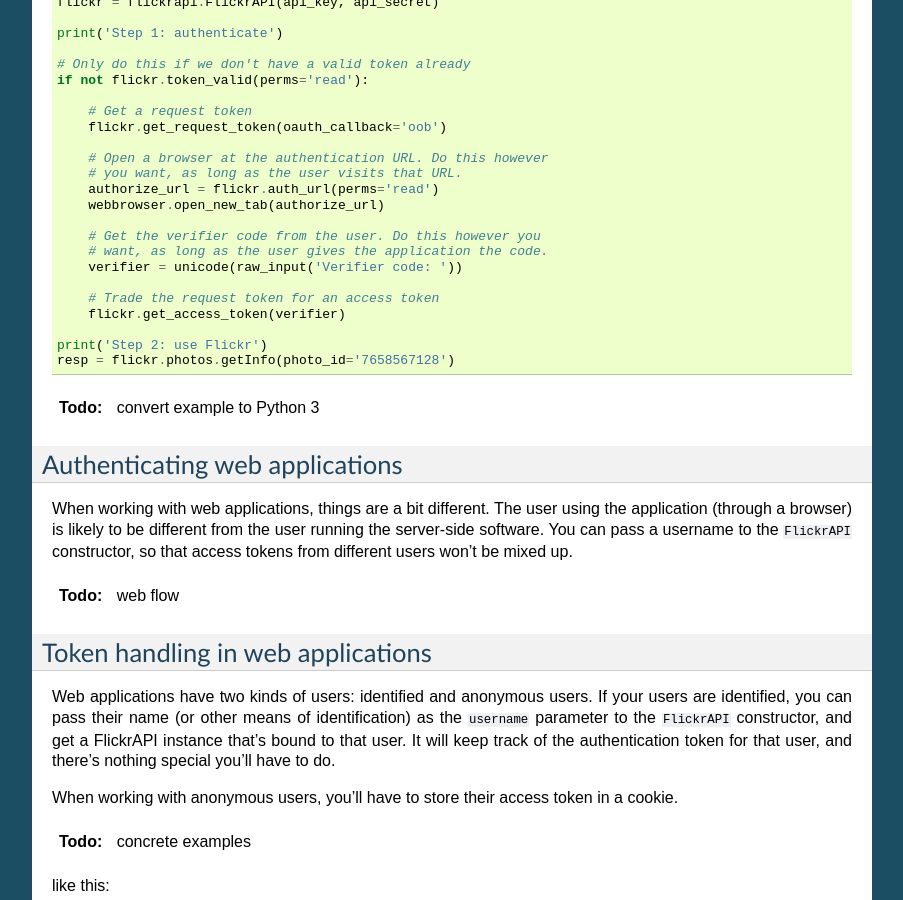
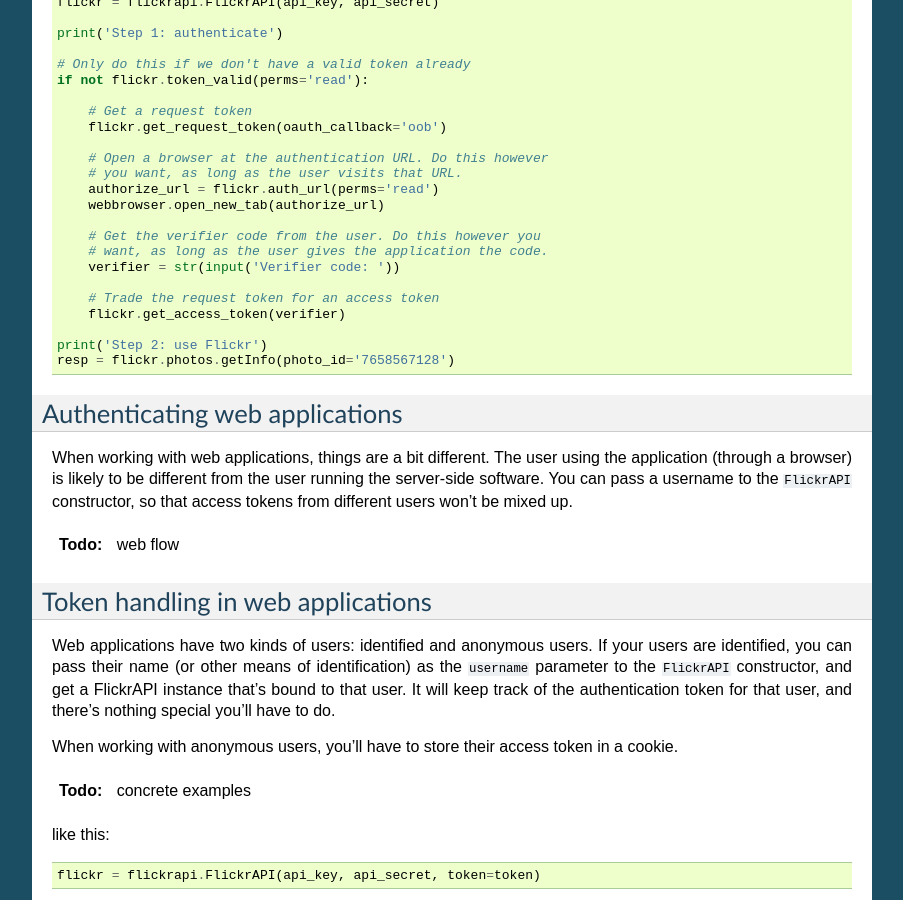
Before and after one commit to sybrenstuvel/flickrapi, a Sphinx documentation site: the page built from doc/3-auth.rst, in a window 1280 px wide and 900 px high, scrolled down 1707 px. Shown: the whole window, without its empty margins (198-1101 px from the left). Built offline with Sphinx 7.4.7, drawn with Linux system fonts in a browser that asks for light colours.

Commit message:
Port authentication example code to Python 3

```diff
--- a/doc/3-auth.rst
+++ b/doc/3-auth.rst
@@ -114,7 +114,7 @@
 
         # Get the verifier code from the user. Do this however you
         # want, as long as the user gives the application the code.
-        verifier = unicode(raw_input('Verifier code: '))
+        verifier = str(input('Verifier code: '))
 
         # Trade the request token for an access token
         flickr.get_access_token(verifier)
@@ -122,8 +122,6 @@
     print('Step 2: use Flickr')
     resp = flickr.photos.getInfo(photo_id='7658567128')
 
-
-.. todo:: convert example to Python 3
 
 Authenticating web applications
 ----------------------------------------------------------------------
```
